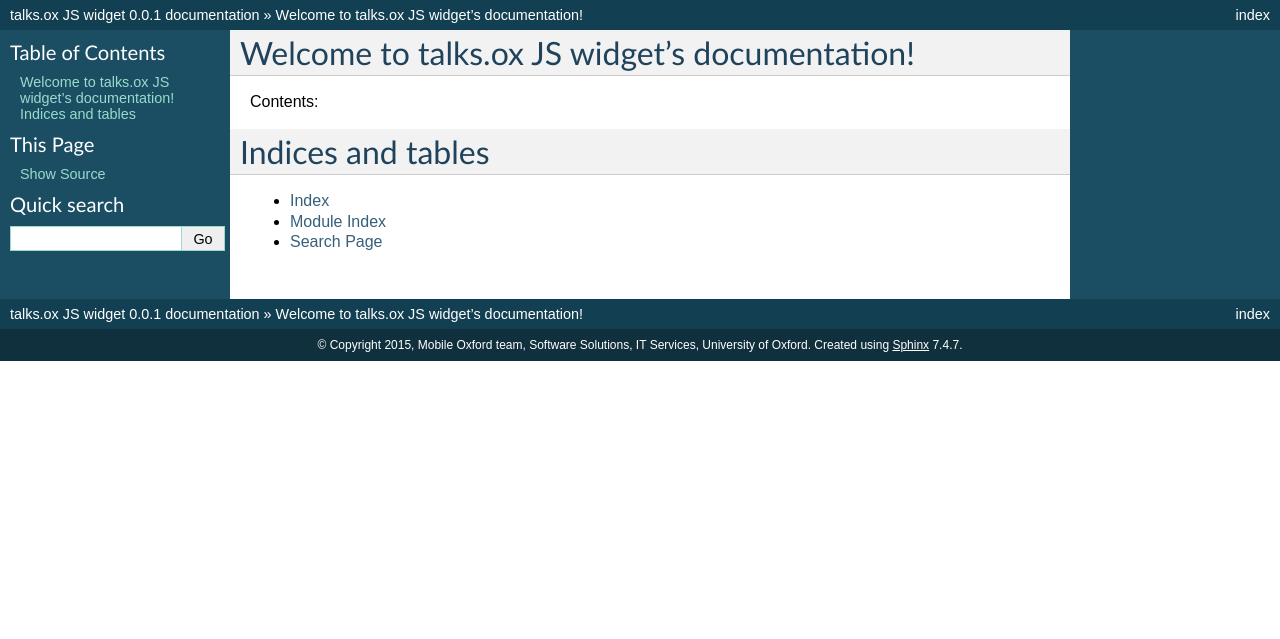
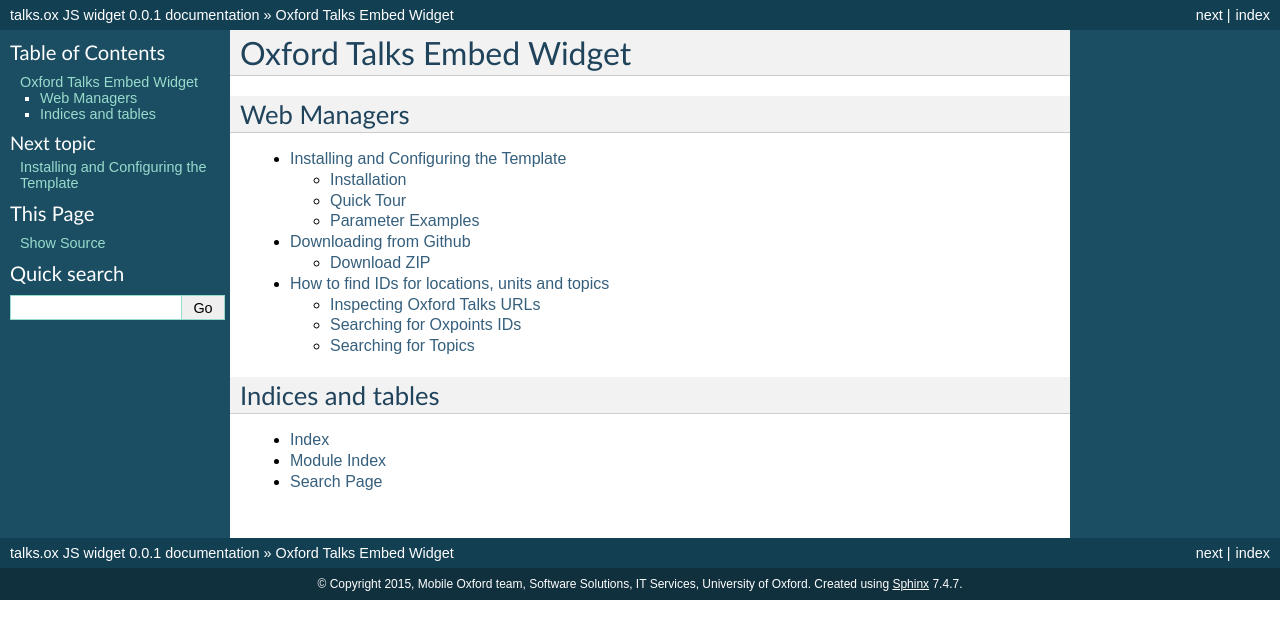
Before and after one commit to ox-it/talks.ox-js-widget, a Sphinx documentation site: the page built from docs/source/index.rst, in a window 1280 px wide. Shown: the top 639 px of the page. Built offline with Sphinx 7.4.7, drawn with Linux system fonts in a browser that asks for light colours.

Commit message:
find ids and github information complete, bit more to do on the parameters overview

```diff
--- a/docs/source/index.rst
+++ b/docs/source/index.rst
@@ -1,15 +1,16 @@
-.. talks.ox JS widget documentation master file, created by
-   sphinx-quickstart on Wed Jan 28 10:18:42 2015.
-   You can adapt this file completely to your liking, but it should at least
-   contain the root `toctree` directive.
+=========================
+Oxford Talks Embed Widget
+=========================
 
-Welcome to talks.ox JS widget's documentation!
-==============================================
-
-Contents:
+Web Managers
+============
 
 .. toctree::
    :maxdepth: 2
+
+   web-managers/example-embed.rst
+   web-managers/github-zip.rst
+   web-managers/find-ids.rst
 
 
 
--- /dev/null
+++ b/docs/source/web-managers/example-embed.rst
@@ -0,0 +1,40 @@
+Installing and Configuring the Template
+=======================================
+
+An example widget to get you started with embedding talks in your own webpages can be found here:
+
+`https://github.com/ox-it/talks.ox-js-widget <https://github.com/ox-it/talks.ox-js-widget>`_
+
+Installation
+------------
+
+If you aren't familiar with github you can just download the latest files following the :doc:`instructions in this guide <github-zip>`.
+
+Place the two files embed.js and embed_example.html in a single directory.
+
+Quick Tour
+----------
+
+embed_example.html
+^^^^^^^^^^^^^^^^^^
+
+calls the JQuery library (see `https://developers.google.com/speed/libraries/devguide <https://developers.google.com/speed/libraries/devguide>`_) and embed.js.
+
+1. There are two functions provided - one delivering a table, the other a plain listing of talks.
+2. Adjust the arguments (params) here to customize your listing.
+
+embed.js
+^^^^^^^^
+
+queries Oxford Talks and formats the results.
+
+1. Adjust the code / html to suit your requirements.
+2. Double check the url_stem - it should be set as follows
+
+.. code::
+
+   var url_stem = "http://new.talks.ox.ac.uk/api/events/search?";
+
+
+Parameter Examples
+------------------
--- /dev/null
+++ b/docs/source/web-managers/find-ids.rst
@@ -0,0 +1,68 @@
+How to find IDs for locations, units and topics
+===============================================
+
+To get a customized listing to display in the embed widget, you need to supply Oxpoints (locations/units) and FAST (topic) IDs. There are several ways to find these.
+
+Inspecting Oxford Talks URLs
+----------------------------
+
+.. image:: images/find-ids/inspecting-oxford-talks-urls.png
+   :alt: Inspecting Oxford Talks URLs
+   :height: 459px
+   :width: 476px
+   :align: center
+
+
+The simplest way is to look in Oxford Talks.
+
+If you can find a talk assigned to the department or topic you are interested in, then hovering over, or clicking, the links will allow you to extract the ID from the URL:
+
+::
+
+     http://talks.ox.ac.uk/talks/topics/id/?\ **uri=http://id.worldcat.org/fast/1036509**
+     http://talks.ox.ac.uk/talks/department/id/\ **oxpoints:23232612**
+
+If you can't find what you're looking for  - there are some other options:
+
+Searching for Oxpoints IDs
+--------------------------
+
+.. image:: images/find-ids/searching-for-oxpoints-ids.png
+   :alt: Searching for Oxpoints IDs
+   :height: 360px
+   :width: 534px
+   :align: center
+
+
+Search `http://maps.ox.ac.uk <http://maps.ox.ac.uk>`_ for the location or department. The address in your browser address bar will contain the Oxpoints ID.
+
+Alternatively, use the Mobile Oxford API `(http://api.m.ox.ac.uk) <(http://api.m.ox.ac.uk)>`_ e.g:
+
+::
+
+     http://api.m.ox.ac.uk/places/search?q=radcliffe
+
+
+
+Searching for Topics
+--------------------
+
+.. image:: images/find-ids/searching-for-topics.png
+   :alt: Searching for Topics
+   :height: 416px
+   :width: 614px
+   :align: center
+
+
+
+
+Search via the Online Computer Library Center interface: `http://fast.oclc.org/searchfast/ <http://fast.oclc.org/searchfast/>`_
+
+#. Identify the term you want to use
+#. Then locate the **Permanent Link** under **Links to Full Record**
+
+Alternatively, the Talks API provides a search for Topics e.g.:
+
+::
+
+     http://talks.ox.ac.uk/topics/search?q=neuroscience
```
Also changed, not shown: docs/source/web-managers/github-zip.rst (added, +17 -0 lines), docs/source/web-managers/images/find-ids/inspecting-oxford-talks-urls.png (added), docs/source/web-managers/images/find-ids/searching-for-oxpoints-ids.png (added), docs/source/web-managers/images/find-ids/searching-for-topics.png (added), docs/source/web-managers/images/github-zip/download-zip.png (added).
